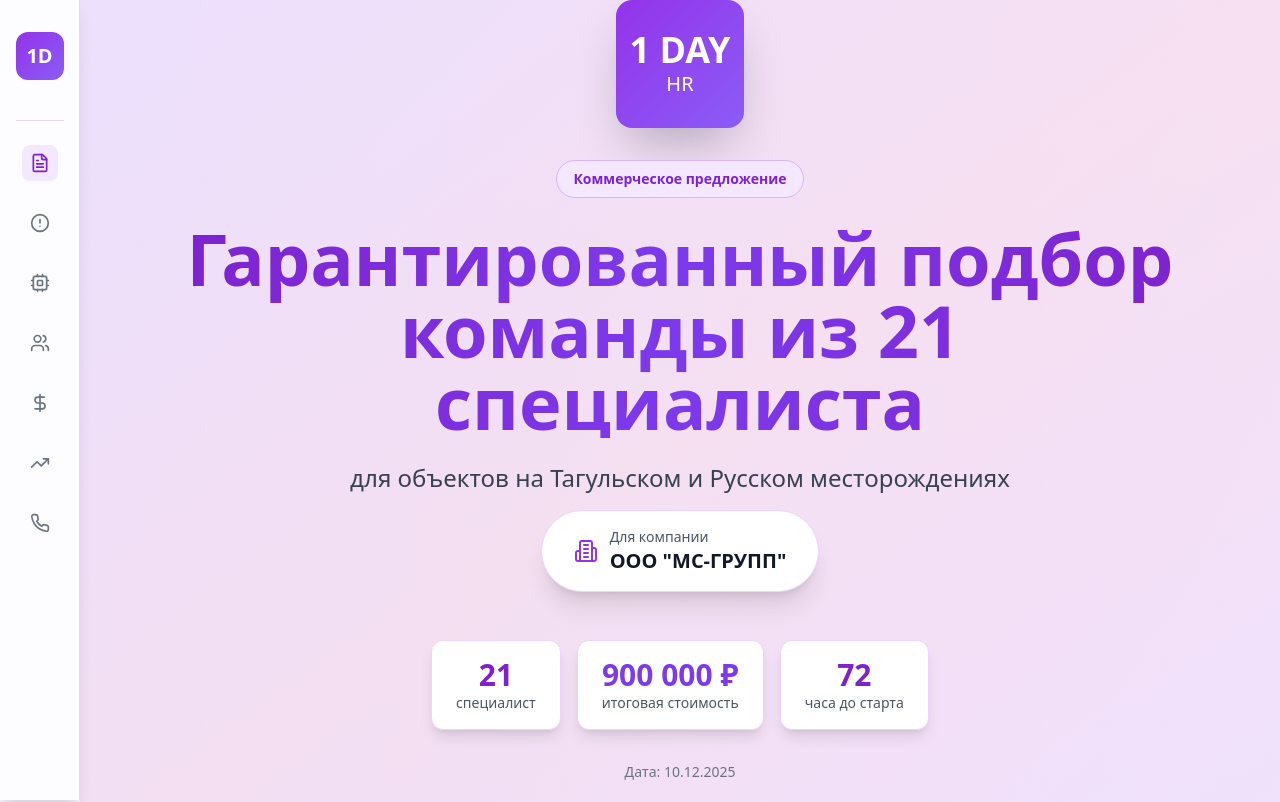
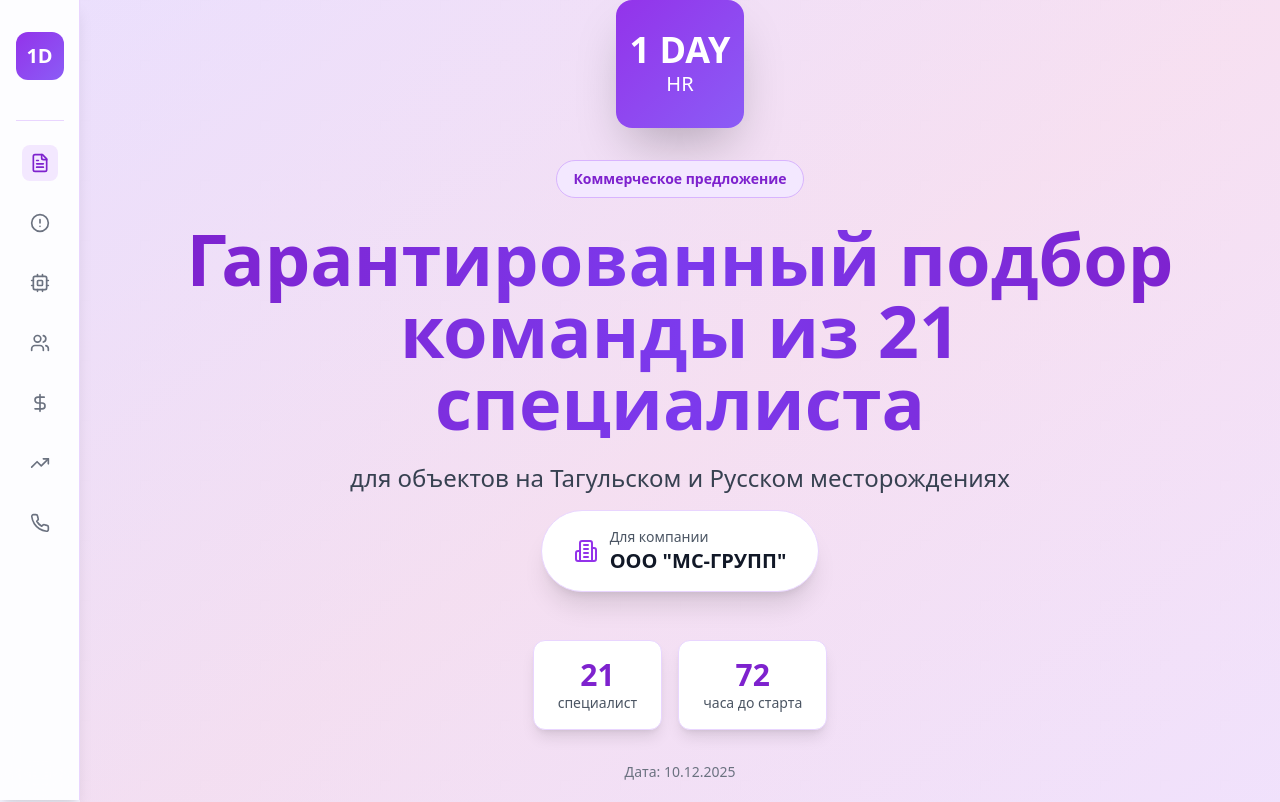
Before and after one commit to pr-poehali-dev/hr-proposal-purple, a React (Vite) app: page / in a window 1280 px wide. Shown: the top 802 px of the page. Built offline with nearby package versions, Linux system fonts and the light colour scheme.

Commit message:
Remove price from first block

```diff
--- a/src/pages/Index.tsx
+++ b/src/pages/Index.tsx
@@ -91,10 +91,6 @@ const Index = () => {
               <div className="bg-white rounded-xl px-6 py-4 shadow-lg border border-purple-200">
                 <div className="text-3xl font-bold text-purple-700">21</div>
                 <div className="text-sm text-gray-600">специалист</div>
-              </div>
-              <div className="bg-white rounded-xl px-6 py-4 shadow-lg border border-purple-200">
-                <div className="text-3xl font-bold text-violet-600">900 000 ₽</div>
-                <div className="text-sm text-gray-600">итоговая стоимость</div>
               </div>
               <div className="bg-white rounded-xl px-6 py-4 shadow-lg border border-purple-200">
                 <div className="text-3xl font-bold text-purple-700">72</div>
```
